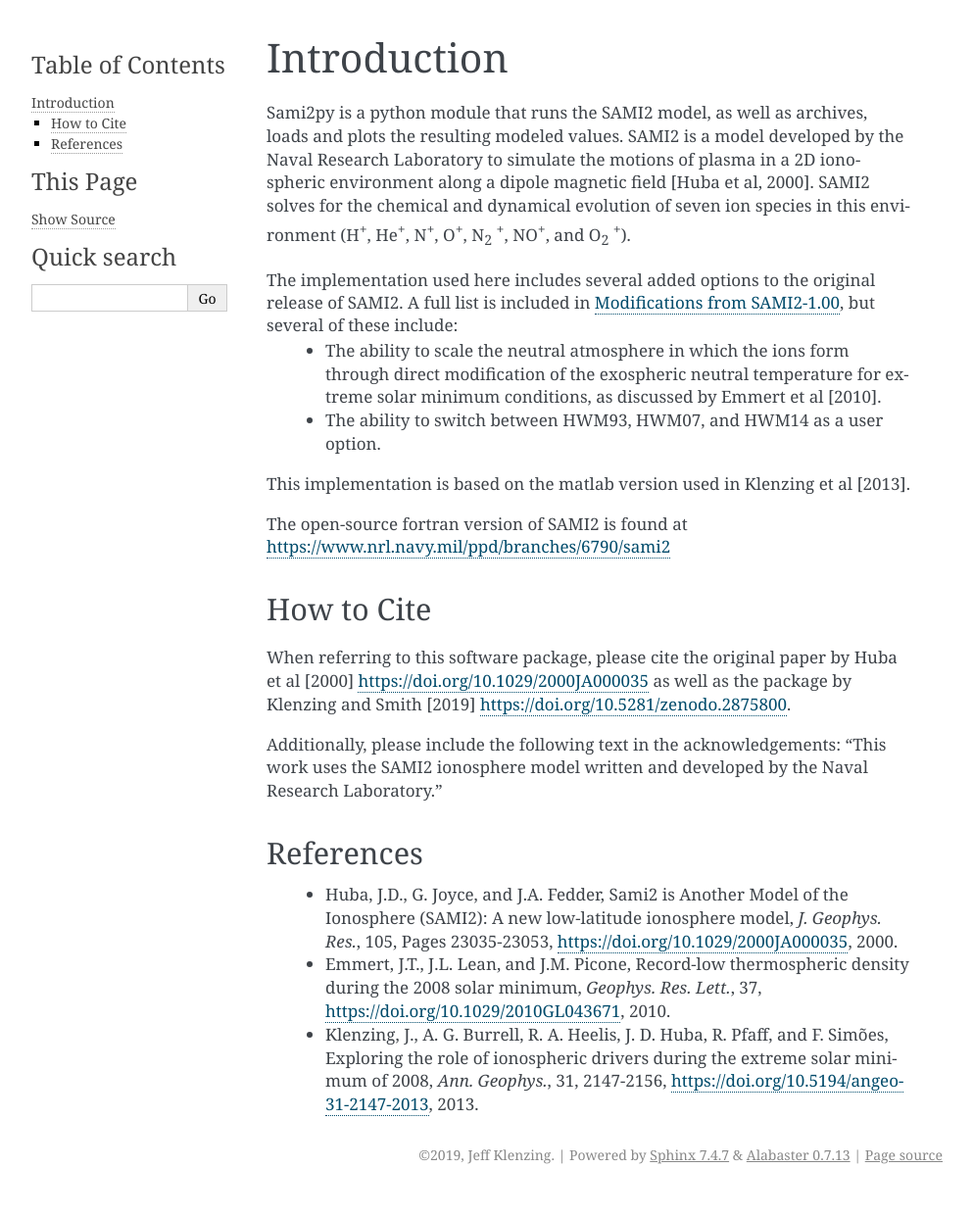
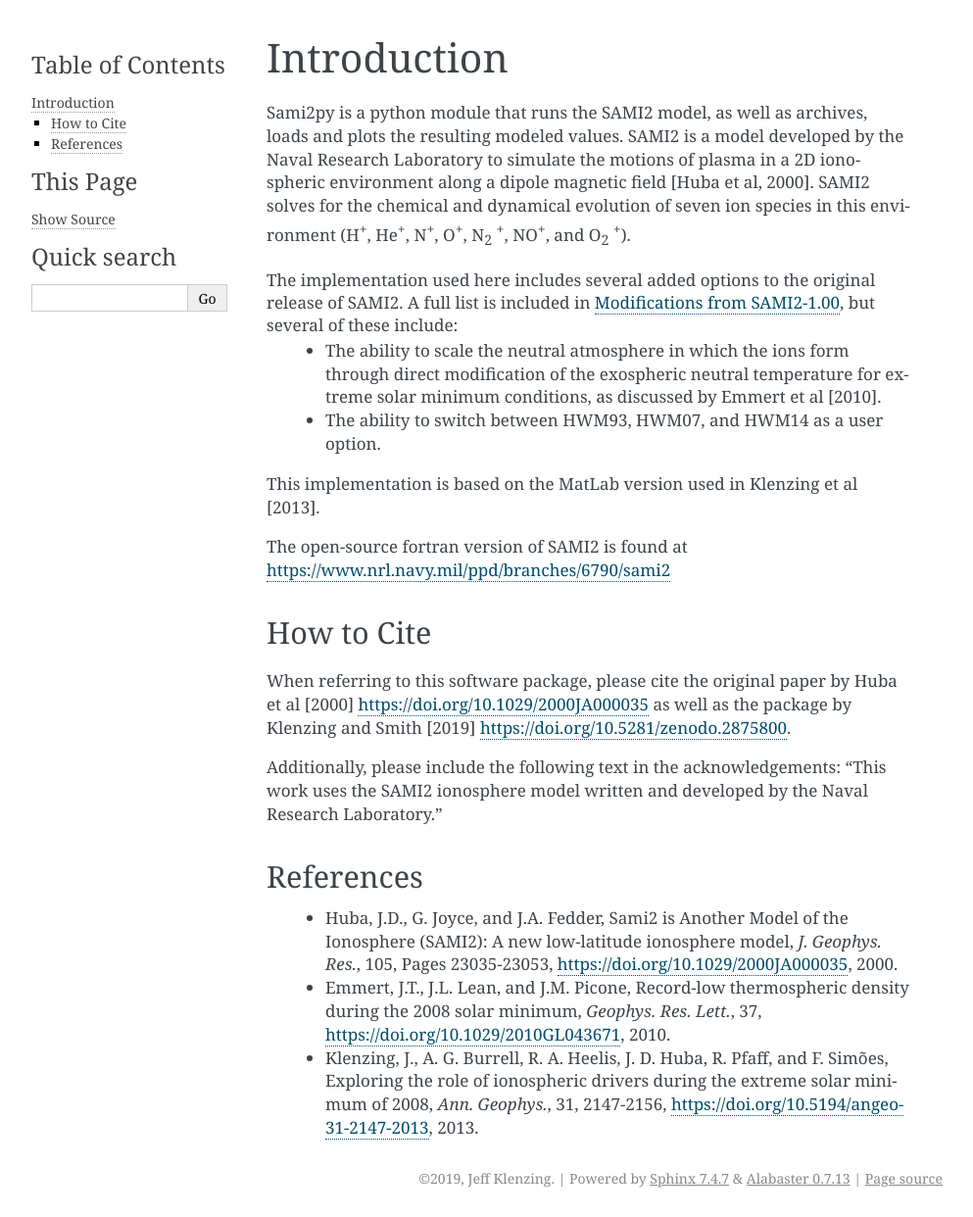
Before and after one commit to sami2py/sami2py, a Sphinx documentation site: the page built from docs/introduction.rst, in a window 1280 px wide. Shown: the whole page at 98% size, without its empty margins (148-1141 px from the left). Built offline with Sphinx 7.4.7, drawn with Linux system fonts in a browser that asks for light colours; formulas are drawn with MathJax 3; before the commit the page ends 1218 px from its top, so only the background shows below that.

```diff
--- a/docs/introduction.rst
+++ b/docs/introduction.rst
@@ -12,7 +12,7 @@ The implementation used here includes several added options to the original rele
  - The ability to scale the neutral atmosphere in which the ions form through direct modification of the exospheric neutral temperature for extreme solar minimum conditions, as discussed by Emmert et al [2010].
  - The ability to switch between HWM93, HWM07, and HWM14 as a user option.
 
-This implementation is based on the matlab version used in Klenzing et al [2013].
+This implementation is based on the MatLab version used in Klenzing et al [2013].
 
 The open-source fortran version of SAMI2 is found at https://www.nrl.navy.mil/ppd/branches/6790/sami2
 
```
